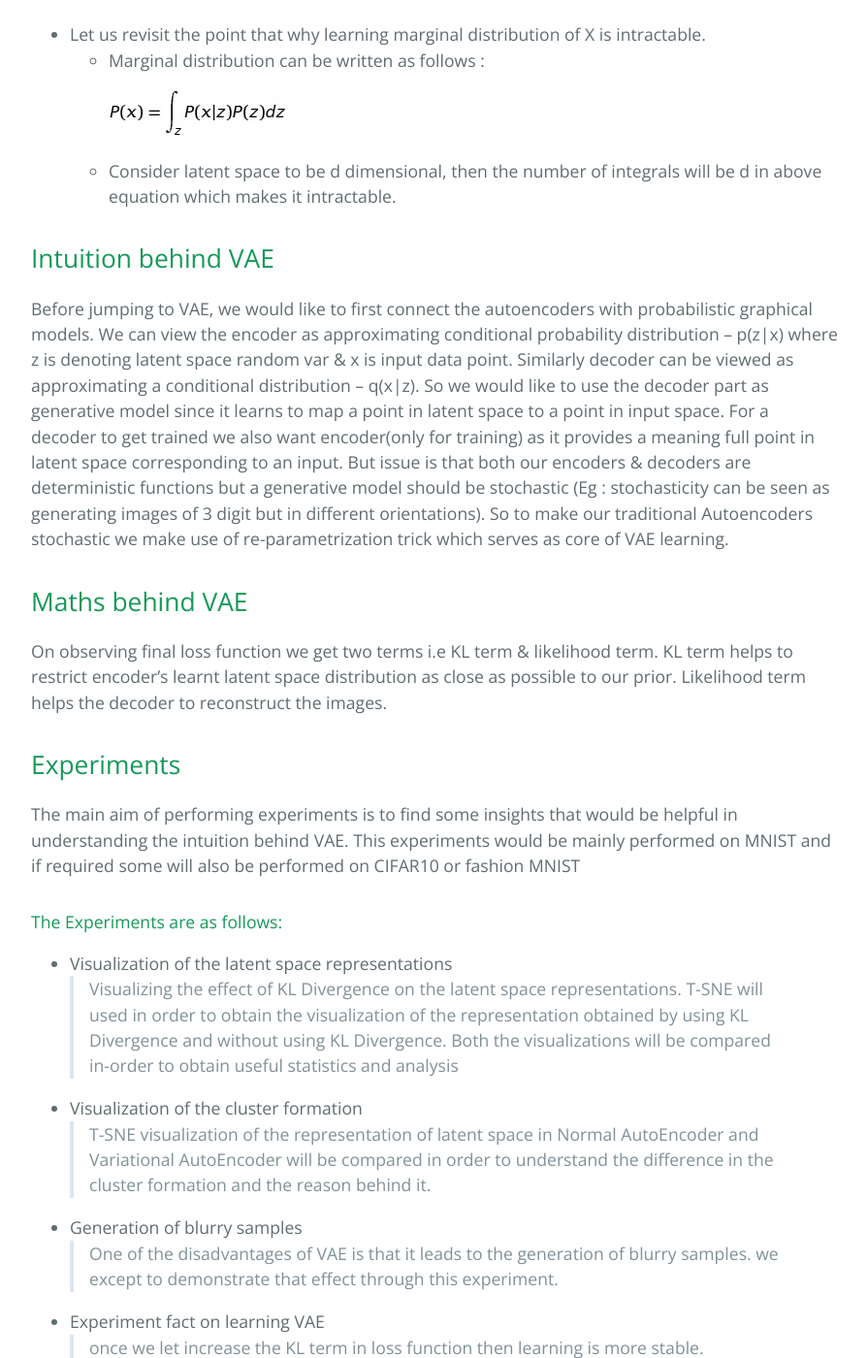
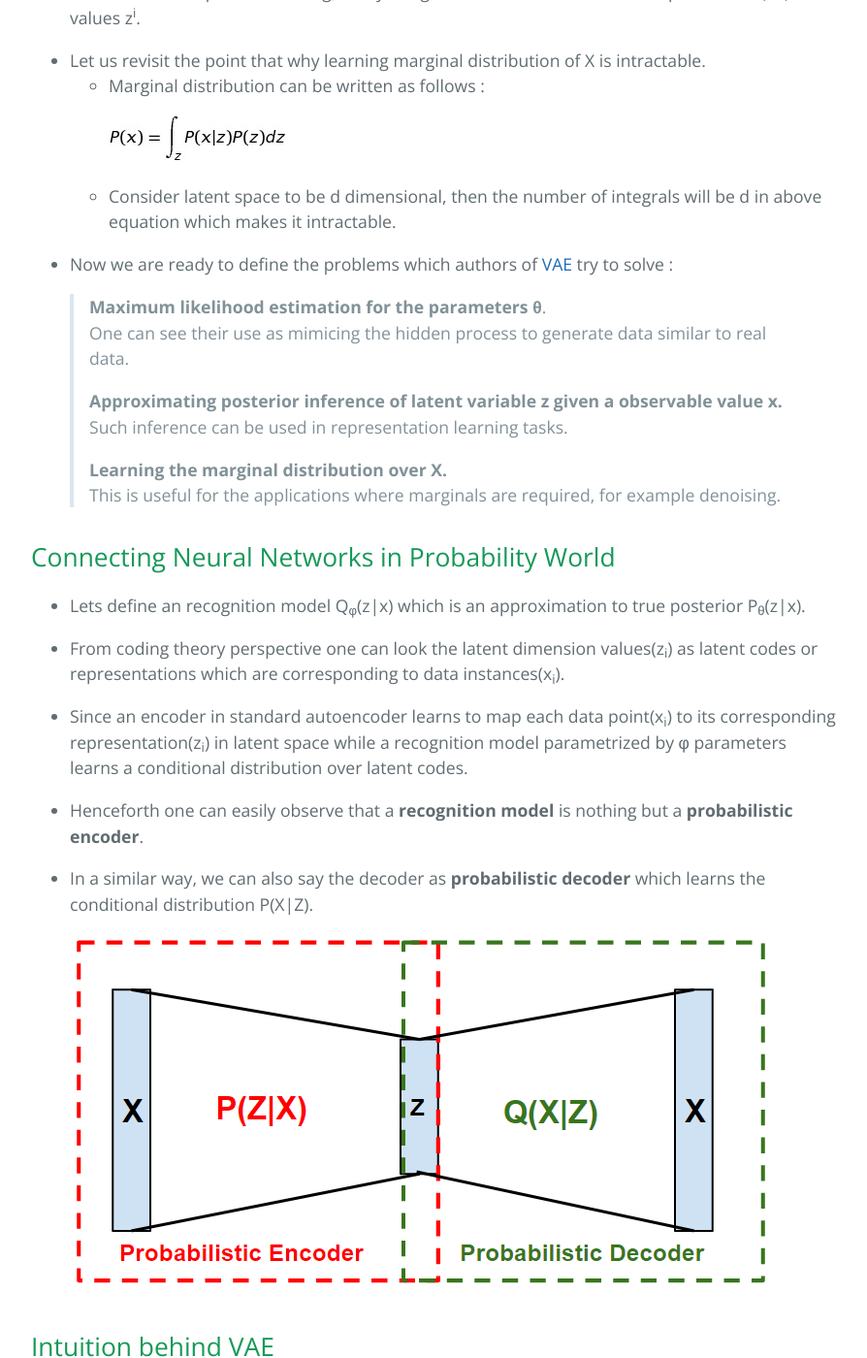
Before and after one commit to sujit-rai/tutorial-vae.github.io, a Jekyll site: the page built from index.md, in a window 1280 px wide and 1400 px high, scrolled down 3869 px. Shown: the whole window at 97% size, without its empty margins (192-1086 px from the left). Built offline with Jekyll 4.4.1, drawn with Linux system fonts in a browser that asks for light colours; some of the changed text lies outside the part shown.

Commit message:
completed before intro to vae

```diff
--- a/index.md
+++ b/index.md
@@ -7,6 +7,7 @@ This is a preliminary report about the tutorial on Variational AutoEncoder. This
 - Basics of autoencoders
 - Generative models
 - Problem Setting
+- Connecting Neural Networks in Probability World
 - Introduction to Variational autoencoder
 - Maths behind Variational autoencoder
 - Experiments
@@ -102,6 +103,29 @@ This is a preliminary report about the tutorial on Variational AutoEncoder. This
 
 	- Consider latent space to be d dimensional, then the number of integrals will be d in above equation which makes it intractable.
 
+- Now we are ready to define the problems which authors of [VAE](https://arxiv.org/abs/1312.6114) try to solve :
+	> **Maximum likelihood estimation for the parameters &theta;**.<br/>One can see their use as mimicing the hidden process to generate data similar to real data.
+	>
+	> **Approximating posterior inference of latent variable z given a observable value x.**
+	> Such inference can be used in representation learning tasks.
+	>
+	> **Learning the marginal distribution over X.**<br/>
+	> This is useful for the applications where marginals are required, for example denoising.
+
+## Connecting Neural Networks in Probability World
+
+- Lets define an recognition model Q<sub>&phi;</sub>(z\|x) which is an approximation to true posterior P<sub>&theta;</sub>(z\|x).
+
+- From coding theory perspective one can look the latent dimension values(z<sub>i</sub>) as latent codes or representations which are corresponding to data instances(x<sub>i</sub>).
+
+- Since an encoder in standard autoencoder learns to map each data point(x<sub>i</sub>) to its corresponding representation(z<sub>i</sub>) in latent space while a recognition model parametrized by &phi; parameters learns a conditional distribution over latent codes.
+
+- Henceforth one can easily observe that a **recognition model** is nothing but a **probabilistic encoder**.
+
+- In a similar way, we can also say the decoder as **probabilistic decoder** which learns the conditional distribution P(X\|Z).
+
+	![alt text](images/encoder.png)
+
 ## Intuition behind VAE
 
 Before jumping to VAE, we would like to first connect the autoencoders with probabilistic graphical models. We can view the encoder as approximating conditional probability distribution -- p(z\|x) where z is denoting latent space random var & x is input data point. Similarly decoder can be viewed as approximating a conditional distribution -- q(x\|z). So we would like to use the decoder part as generative model since it learns to map a point in latent space to a point in input space. For a decoder to get trained we also want encoder(only for training) as it provides a meaning full point in latent space corresponding to an input. But issue is that both our encoders & decoders are deterministic functions but a generative model should be stochastic (Eg : stochasticity can be seen as generating images of 3 digit but in different orientations). So to make our traditional Autoencoders stochastic we make use of re-parametrization trick which serves as core of VAE learning.
```
Also changed, not shown: images/encoder.PNG (added), 4 other files.
